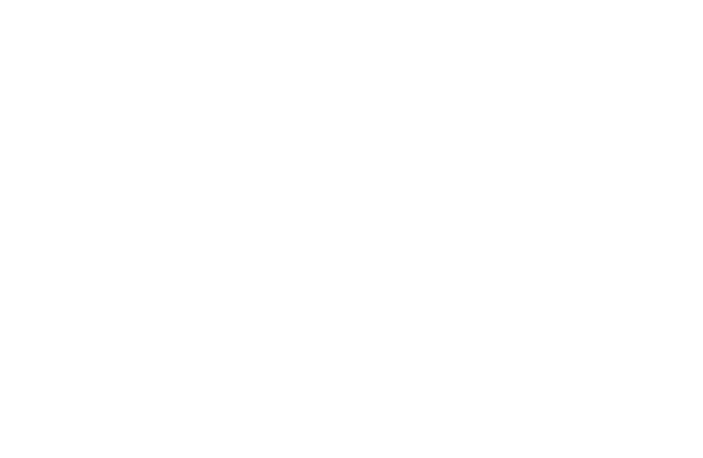
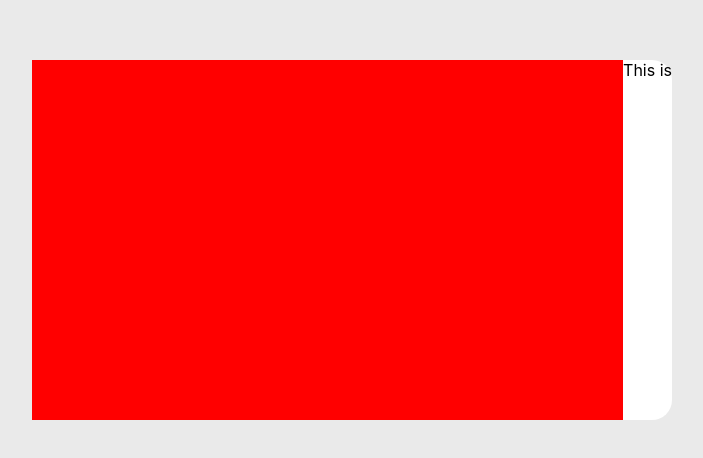
Before and after one commit to Silas-Z/fcc-test-toamto-clock, a React (Create React App) app: page / in a window 1280 px wide. Shown: the part 160-618 px from the top of the page, without its empty margins (288-991 px from the left). Built offline with nearby package versions, Linux system fonts and the light colour scheme.

Commit message:
画九宫格中

```diff
--- a/src/App.js
+++ b/src/App.js
@@ -1,4 +1,5 @@
 import React from "react";
+import './App.scss';
 
 function DrumPad() {
   return (
@@ -15,9 +16,19 @@
       <div id="container">
         <div id="drum-machine">
           <div id="drum-area">
+            {/* <DrumPad />
             <DrumPad />
+            <DrumPad />
+            <DrumPad />
+            <DrumPad />
+            <DrumPad />
+            <DrumPad />
+            <DrumPad />
+            <DrumPad /> */}
           </div>
-          <div id="display"></div>
+          <div id="display">
+            <div>This is</div>
+          </div>
         </div>
       </div>
     )
--- /dev/null
+++ b/src/App.scss
@@ -0,0 +1,38 @@
+body {
+    padding: 0;
+    margin: 0;
+}
+#container {
+    background-color: rgb(234, 234, 234);
+    width: 100vw;
+    height: 100vh;
+    display: flex;
+    justify-content: center;
+    align-items: center;
+}
+
+#drum-machine {
+    display: flex;
+    flex-direction: row;
+    width: 640px;
+    height: 360px;
+    background-color: white;
+    border-radius: 20px;
+}
+
+#drum-area {
+    display: flex;
+    flex-wrap: wrap;
+    background-color: red;
+    flex: 400px;
+
+}
+.drum-pad {
+    flex: 100px;
+    background-color: black;
+    border-radius: 10px;
+    margin: 10px;
+}
+#review{
+    flex: 200px;
+}
```
Also changed, not shown: src/App.css (deleted, +0 -38 lines).
